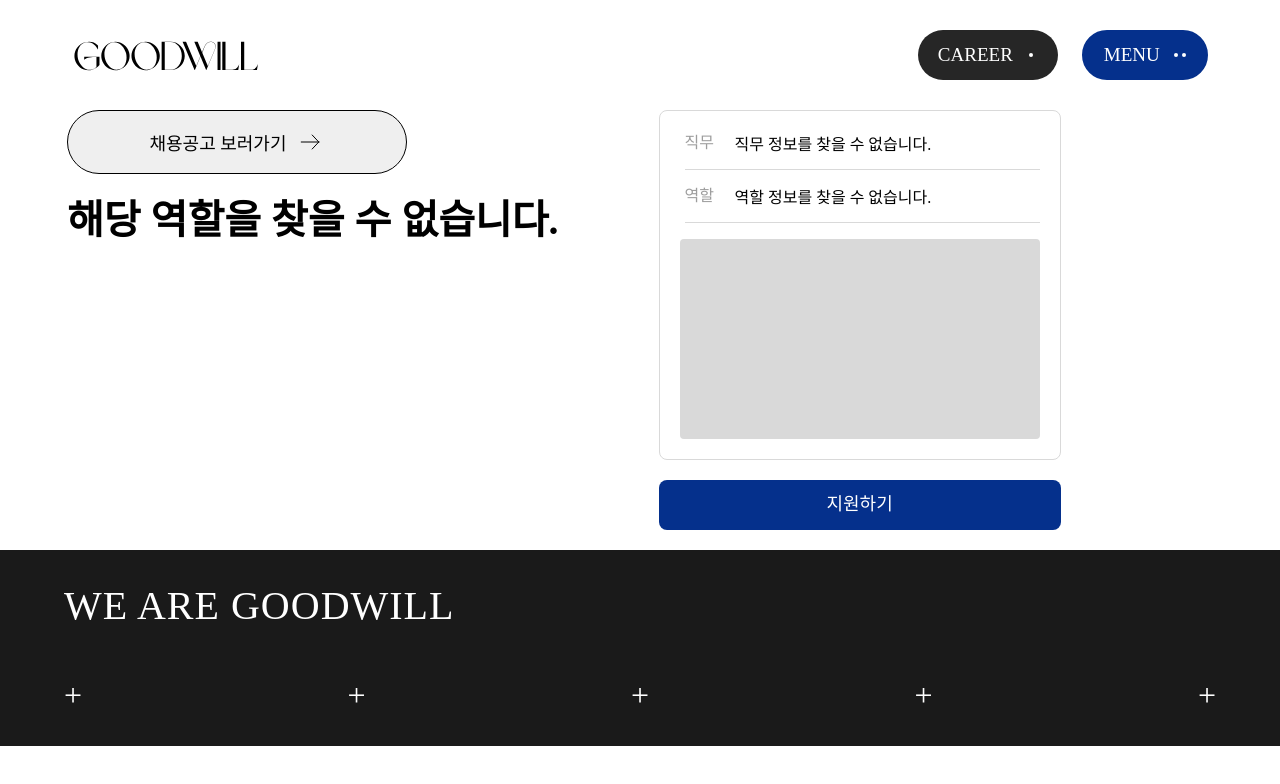
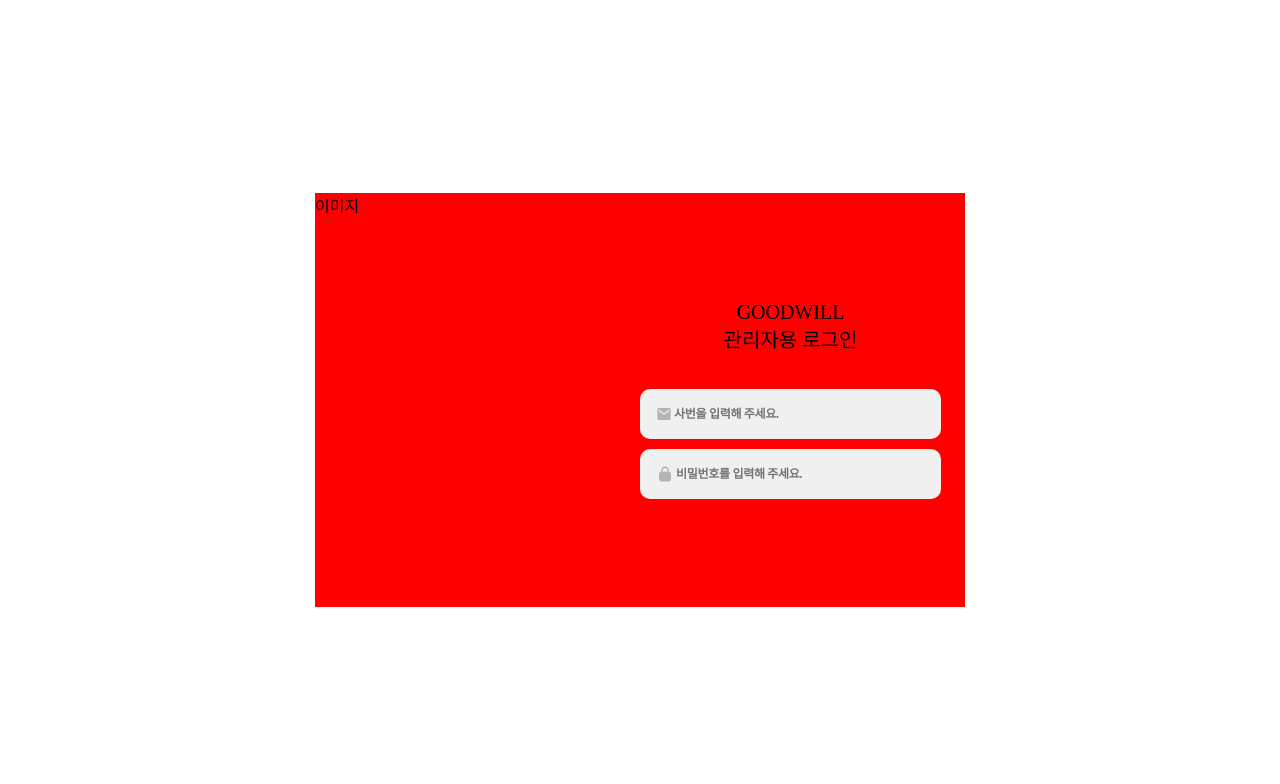
Before and after one commit to Popoisthebest/GOODWILL-PROJECT, a React (Vite) app in the folder apps/goodwill-site/: page /login in a window 1280 px wide. Shown: the top 784 px of the page. Built offline with nearby package versions, Linux system fonts and the light colour scheme.

Commit message:
fix(goodwill-site): admin-added

```diff
--- a/apps/goodwill-site/src/App.tsx
+++ b/apps/goodwill-site/src/App.tsx
@@ -36,6 +36,7 @@
 import HolidayEconomy from "./article_page/holiday_economy";
 import ProjectDetailPage from "./components/Project/ProjectDetailPage.tsx";
 import TeamCulture from "./pages/TeamCulture.tsx";
+import AdminLogin from "./pages/AdminLogin.tsx";
 
 
 function App() {
@@ -65,7 +66,7 @@
           path="/event-submission-finished"
           element={<EventSubmissionFinish />}
         />
-
+        <Route path="/login" element={<AdminLogin />} />
 
         <Route path="/article" element={<Article />} />
         <Route path="/article/1" element={<EverythingClub />} />
--- /dev/null
+++ b/apps/goodwill-site/src/components/AdminLogin/AdminLogin.style.ts
@@ -0,0 +1,97 @@
+import { css } from "@emotion/react";
+
+export const login = css`
+  display: flex;
+  justify-content: center;
+  align-items: center;
+
+  height: 100vh;
+`;
+
+export const loginDiv = css`
+  display: flex;
+
+  width: 650px;
+  height: 414px;
+
+  background-color: red;
+`;
+
+export const loginImg = css`
+  display: flex;
+
+  width: 50%;
+`;
+
+export const loginFormDiv = css`
+  display: flex;
+  flex-direction: column;
+  justify-content: center;
+
+  padding: 24px;
+  width: 50%;
+`;
+
+export const loginFormTitleDiv = css`
+  display: flex;
+  flex-direction: column;
+  justify-content: center;
+`;
+
+export const loginFormTitle1 = css`
+  color: #000;
+  text-align: center;
+  font-family: "Brown Sugar";
+  font-size: 20px;
+  font-style: normal;
+  font-weight: 400;
+  line-height: normal;
+`;
+
+export const loginFormTitle2 = css`
+  color: #000;
+  text-align: center;
+  font-family: Pretendard;
+  font-size: 20px;
+  font-style: normal;
+  font-weight: 200;
+  line-height: normal;
+`;
+
+export const loginFormInputDiv = css`
+  display: flex;
+  justify-content: center;
+`;
+
+export const loginForms = css`
+  display: flex;
+  flex-direction: column;
+
+  width: 100%;
+`;
+
+export const loginInputWrapper = css`
+  display: flex;
+  align-items: center;
+  background: #f0f0f0;
+  padding: 16px;
+  border-radius: 10px;
+`;
+
+export const loginInput = css`
+  display: flex;
+
+  width: 100%;
+  height: 100%;
+  border: none;
+  outline: none;
+
+  background: transparent;
+
+  font-family: Pretendard;
+  font-size: 12px;
+  font-style: normal;
+  font-weight: 600;
+  line-height: 140%; /* 16.8px */
+  letter-spacing: -0.3px;
+`;
--- a/apps/goodwill-site/src/components/Menu/PopupMenu.tsx
+++ b/apps/goodwill-site/src/components/Menu/PopupMenu.tsx
@@ -81,9 +81,9 @@
         <MenuItem onClick={() => navigate("/event")} path="/event">
           EVENT
         </MenuItem>
-        {/*<MenuItem onClick={() => navigate("/login")} path="/login">*/}
-        {/*  LOGIN*/}
-        {/*</MenuItem>*/}
+        <MenuItem onClick={() => navigate("/login")} path="/login">
+          LOGIN
+        </MenuItem>
       </motion.div>
     </>
   );
--- /dev/null
+++ b/apps/goodwill-site/src/pages/AdminLogin.tsx
@@ -0,0 +1,76 @@
+import { useForm, SubmitHandler } from "react-hook-form";
+import {
+  login,
+  loginDiv,
+  loginFormDiv,
+  loginFormInputDiv,
+  loginForms,
+  loginFormTitle1,
+  loginFormTitle2,
+  loginFormTitleDiv,
+  loginImg,
+  loginInput,
+  loginInputWrapper,
+} from "../components/AdminLogin/AdminLogin.style.ts";
+import EmailIcon from "../assets/login/material-symbols_mail.svg";
+import PasswordIcon from "../assets/login/uis_lock.svg";
+
+interface FormValue {
+  id: string;
+  password: string;
+}
+
+const AdminLogin = () => {
+  const {
+    register,
+    handleSubmit,
+    formState: { errors },
+  } = useForm<FormValue>();
+
+  const onSubmitHandler: SubmitHandler<FormValue> = (data) => {
+    console.log(data);
+  };
+
+  return (
+    <>
+      <div css={login}>
+        <div css={loginDiv}>
+          <div css={loginImg}>이미지</div>
+          <div css={loginFormDiv}>
+            <div css={loginFormTitleDiv}>
+              <div css={loginFormTitle1}>GOODWILL</div>
+              <div css={loginFormTitle2}>관리자용 로그인</div>
+            </div>
+            <div css={{ height: "36px" }}></div>
+            <div css={loginFormInputDiv}>
+              <form onSubmit={handleSubmit(onSubmitHandler)} css={loginForms}>
+                <div css={loginInputWrapper}>
+                  <img src={EmailIcon} alt="email-icon" />
+                  <input
+                    type="text"
+                    {...register("id")}
+                    placeholder={"사번을 입력해 주세요."}
+                    css={loginInput}
+                  />
+                </div>
+
+                <div css={{ height: "10px" }}></div>
+                <div css={loginInputWrapper}>
+                  <img src={PasswordIcon} alt="password-icon" />
+                  <input
+                    type="text"
+                    {...register("password")}
+                    placeholder={"비밀번호를 입력해 주세요."}
+                    css={loginInput}
+                  />
+                </div>
+              </form>
+            </div>
+          </div>
+        </div>
+      </div>
+    </>
+  );
+};
+
+export default AdminLogin;
```
Also changed, not shown: apps/goodwill-site/src/assets/login/material-symbols_mail.svg (added), apps/goodwill-site/src/assets/login/uis_lock.svg (added).
